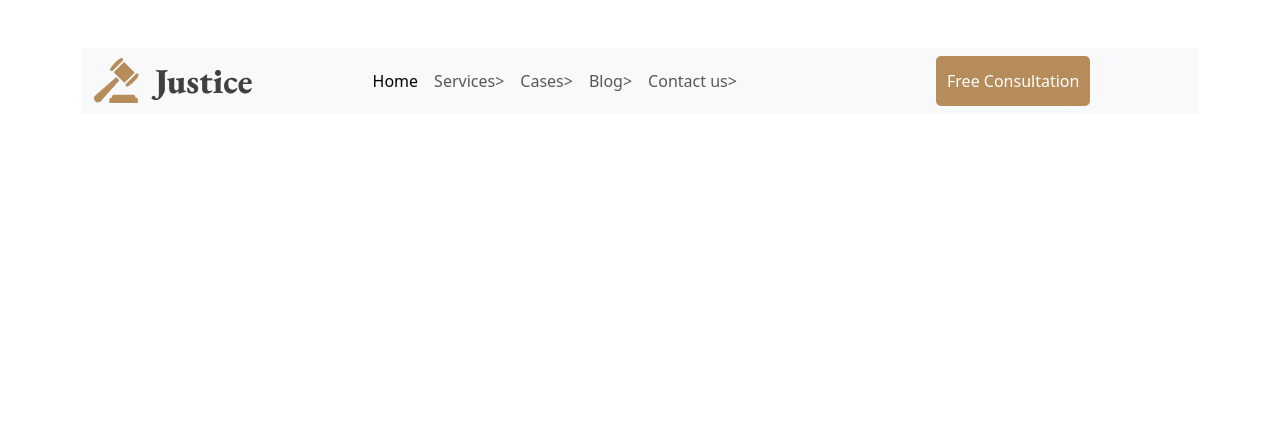
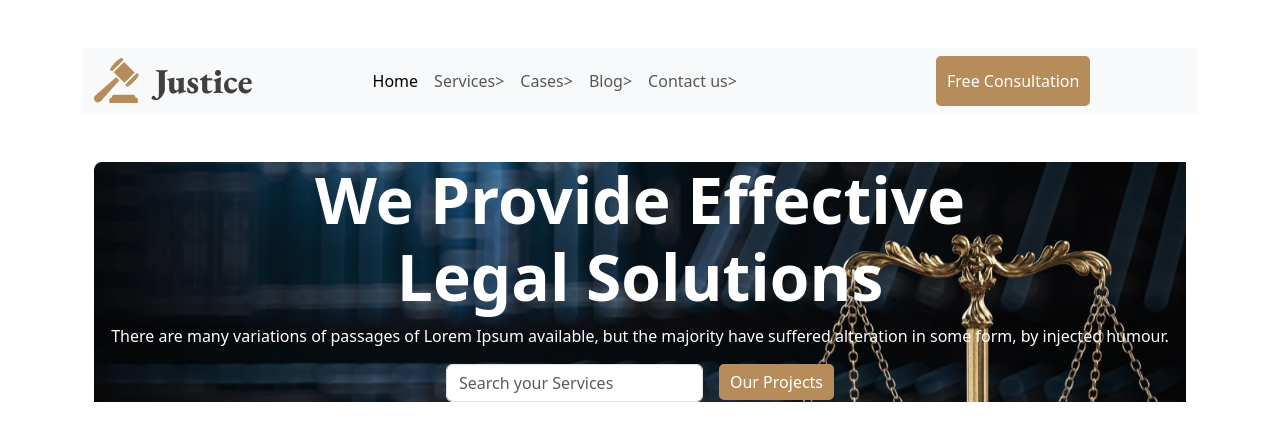
Before and after one commit to jakyaafrinbristi/b7-legal-house, a plain HTML site: page index.html in a window 1280 px wide. Drawn offline with nearby package versions, Linux system fonts and the light colour scheme.

Commit message:
banner added

```diff
--- a/index.html
+++ b/index.html
@@ -48,6 +48,28 @@
           </div>
         </div>
       </nav>
+      <section class="container pt-5 img-fluid">
+        <div class="banner-img-1 d-flex justify-content-center align-items-center">
+            <div class="text-center">
+                <h1 class="display-3 fw-bold text-white">We Provide Effective <br>Legal Solutions
+                </h1>
+                <p class="text-white">There are many variations of passages of Lorem Ipsum available, but the majority have suffered alteration in some form, by injected humour.</p>
+                <form class="row g-3 justify-content-center">
+
+                    <div class="col-auto">
+                        <input type="text" class="form-control" placeholder="Search your Services">
+                    </div>
+                    <div class="col-auto">
+                        <button class="btn-bz-danger">Our Projects</button>
+                    </div>
+
+                  </form>
+
+
+
+            </div>
+        </div>
+      </section>
 
     </header>
     <!-- main -->
--- a/styles/style.css
+++ b/styles/style.css
@@ -4,3 +4,7 @@
     border:5px solid #B68C5A;
     border-radius: 5px;
 }
+.banner-img-1{
+    background-image:url("../images/banner.png") ;
+
+}
```
